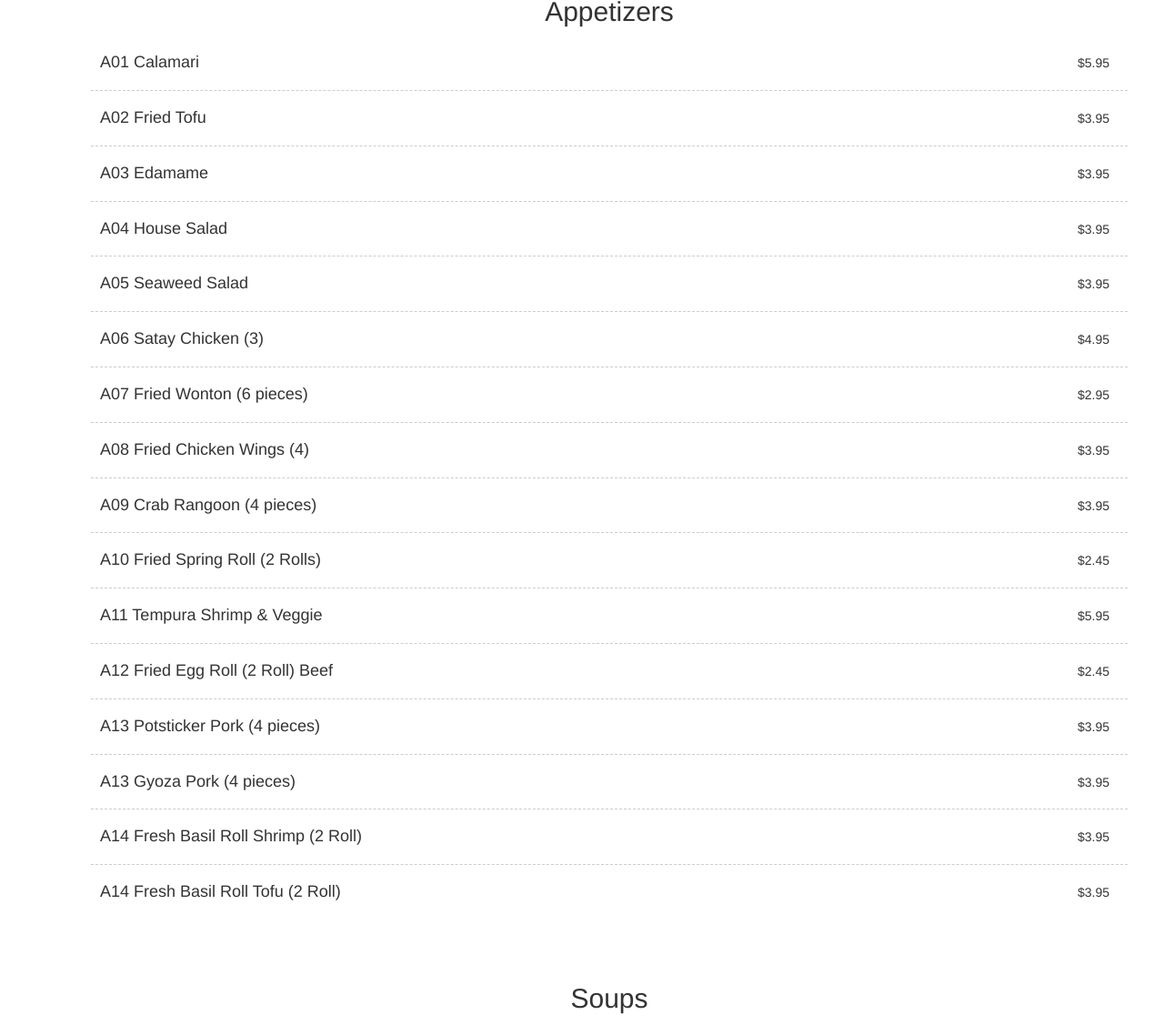
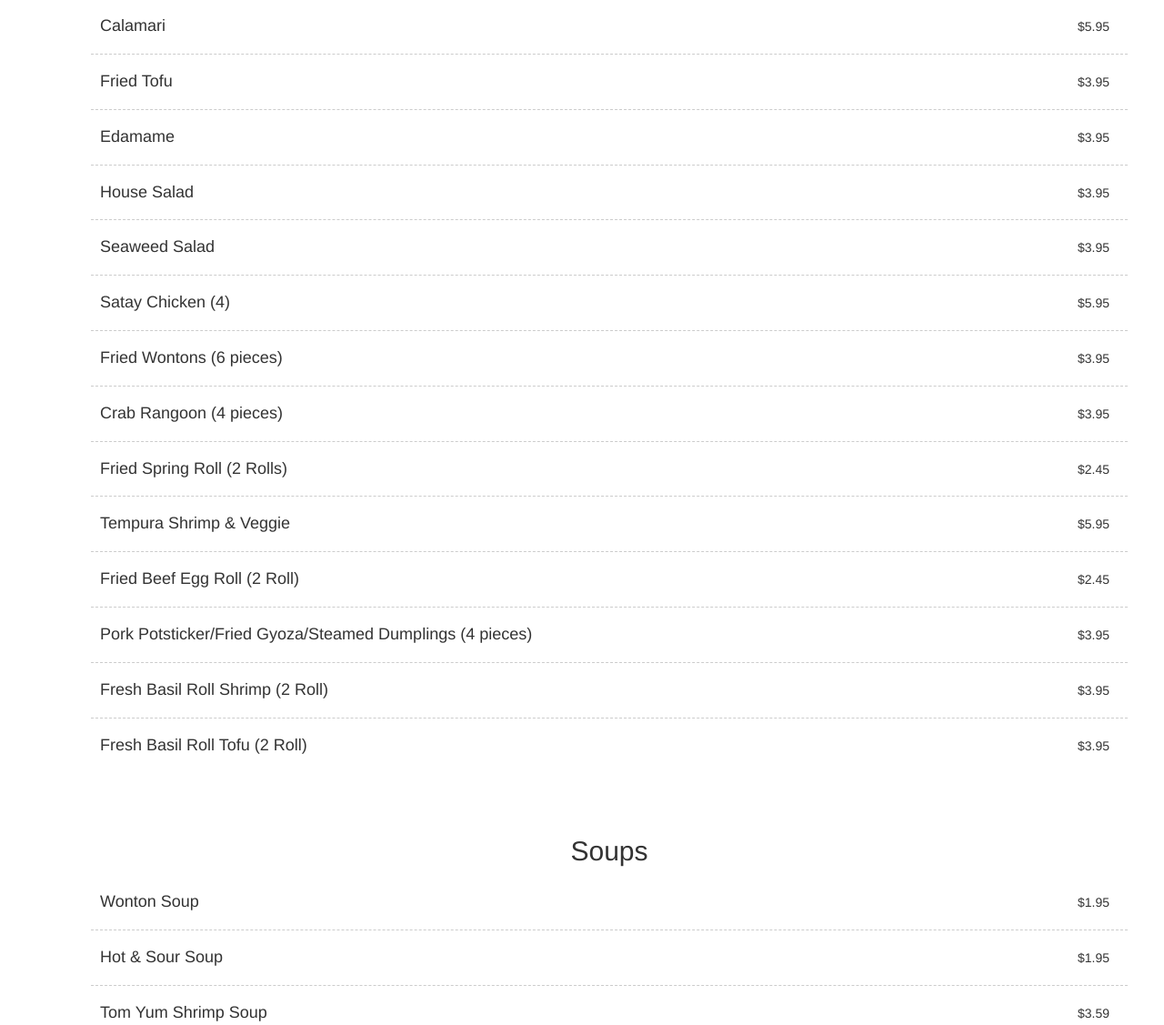
Before and after one commit to anuragbanerjee/AthensWokWebsite, a plain HTML site: page index.html in a window 1280 px wide. Shown: the part 864-1991 px from the top of the page at 91% size. Drawn offline with nearby package versions, Linux system fonts and the light colour scheme.

Commit message:
Update to latest menu and improve cover photo text

```diff
--- a/assets/scripts.js
+++ b/assets/scripts.js
@@ -2,244 +2,191 @@ var menu = [
   {
     "category": "Appetizers",
     "entries":[
-      {"name": "A01 Calamari", "price": "5.95"},
-      {"name": "A02 Fried Tofu", "price": "3.95"},
-      {"name": "A03 Edamame", "price": "3.95"},
-      {"name": "A04 House Salad", "price": "3.95"},
-      {"name": "A05 Seaweed Salad", "price": "3.95"},
-      {"name": "A06 Satay Chicken (3)", "price": "4.95"},
-      {"name": "A07 Fried Wonton (6 pieces)", "price": "2.95"},
-      {"name": "A08 Fried Chicken Wings (4)", "price": "3.95"},
-      {"name": "A09 Crab Rangoon (4 pieces)", "price": "3.95"},
-      {"name": "A10 Fried Spring Roll (2 Rolls)", "price": "2.45"},
-      {"name": "A11 Tempura Shrimp & Veggie", "price": "5.95"},
-      {"name": "A12 Fried Egg Roll (2 Roll) Beef", "price": "2.45"},
-      {"name": "A13 Potsticker Pork (4 pieces)", "price": "3.95"},
-      {"name": "A13 Gyoza Pork (4 pieces)", "price": "3.95"},
-      {"name": "A14 Fresh Basil Roll Shrimp (2 Roll)", "price": "3.95"},
-      {"name": "A14 Fresh Basil Roll Tofu (2 Roll)", "price": "3.95"}
+      {"name": "Calamari", "price": "5.95"},
+      {"name": "Fried Tofu", "price": "3.95"},
+      {"name": "Edamame", "price": "3.95"},
+      {"name": "House Salad", "price": "3.95"},
+      {"name": "Seaweed Salad", "price": "3.95"},
+      {"name": "Satay Chicken (4)", "price": "5.95"},
+      {"name": "Fried Wontons (6 pieces)", "price": "3.95"},
+      {"name": "Crab Rangoon (4 pieces)", "price": "3.95"},
+      {"name": "Fried Spring Roll (2 Rolls)", "price": "2.45"},
+      {"name": "Tempura Shrimp & Veggie", "price": "5.95"},
+      {"name": "Fried Beef Egg Roll (2 Roll)", "price": "2.45"},
+      {"name": "Pork Potsticker/Fried Gyoza/Steamed Dumplings (4 pieces)", "price": "3.95"},
+      {"name": "Fresh Basil Roll Shrimp (2 Roll)", "price": "3.95"},
+      {"name": "Fresh Basil Roll Tofu (2 Roll)", "price": "3.95"}
     ]
   },
 
   {
     "category": "Soups",
     "entries": [
-      {"name": "S01 Wonton Soup", "price": "1.59+"},
-      {"name": "S01 Hot & Sour Soup", "price": "1.59+"},
-      {"name": "S03 Tom Yum Shrimp Soup", "price": "2.99+"},
-      {"name": "S03 Coconut Shrimp Soup", "price": "2.99+"},
-      {"name": "S05 Tom Yum Chicken Soup", "price": "1.99+"},
-      {"name": "S05 Coconut Chicken Soup", "price": "1.99+"},
-      {"name": "S07 Miso Soup", "price": "1.95+"},
-      {"name": "S07 Egg Drop Soup", "price": "1.95+"}
+      {"name": "Wonton Soup", "price": "1.95"},
+      {"name": "Hot & Sour Soup", "price": "1.95"},
+      {"name": "Tom Yum Shrimp Soup", "price": "3.59"},
+      {"name": "Coconut Shrimp Soup", "price": "3.59"},
+      {"name": "Tom Yum Chicken Soup", "price": "2.59"},
+      {"name": "Coconut Chicken Soup", "price": "2.59"},
+      {"name": "Miso Soup", "price": "1.95"},
+      {"name": "Egg Drop Soup", "price": "1.95"}
     ]
   },
 
   {
     "category": "Desserts",
     "entries":[
-      {"name": "D02 Fried Banana", "price": "4.95"},
-      {"name": "D05 Curry Pop Pie Apple", "price": "2.95"},
-      {"name": "D06 Cheese Cake", "price": "4.95"},
-      {"name": "D06 Chocolate Cake", "price": "4.95"},
-    ]
-  },
-
-  {
-    "category": "Chinese BBQ",
-    "entries": [
-      {"name": "B01 Pork Rib (Dinner)", "price": "8.95"},
-      {"name": "B02 BBQ Pork (Dinner)", "price": "8.95"},
-      {"name": "B03 Roast Beef (Dinner)", "price": "8.95"},
-      {"name": "B04 Roast Pork (Dinner)", "price": "8.95"},
-      {"name": "B06 Soy Sauce Chicken (Dinner)", "price": "8.95"},
-      {"name": "BBQ Duck (Dinner)", "price": "10.95"}
+      {"name": "Cheesecake", "price": "4.95"},
+      {"name": "Chocolate Cake", "price": "4.95"},
     ]
   },
 
   {
     "category": "Noodle Soup",
     "entries": [
-      {"name": "N01 Pho Beef Soup", "price": "7.95"},
-      {"name": "N02 Chicken in Yellow Noodle Soup", "price": "7.95"},
-      {"name": "N02 Pork in Yellow Noodle Soup", "price": "7.95"},
-      {"name": "N03 Chicken in Wonton & Yellow Noodle Soup", "price": "7.95"},
-      {"name": "N03 Pork in Wonton & Yellow Noodle Soup", "price": "7.95"}
+      {"name": "Pho Beef Soup", "price": "7.95"},
+      {"name": "Chicken in Yellow Noodle Soup", "price": "7.95"},
+      {"name": "Pork in Yellow Noodle Soup", "price": "7.95"},
+      {"name": "Chicken in Wonton & Yellow Noodle Soup", "price": "7.95"},
+      {"name": "Pork in Wonton & Yellow Noodle Soup", "price": "7.95"}
     ]
   },
 
   {
     "category": "Hibachi",
     "entries": [
-      {"name": "L91 Hibachi Veggie (Dinner)", "price": "10.95"},
-      {"name": "L92 Hibachi Shrimp (Dinner)", "price": "14.95"},
-      {"name": "L93 Hibachi Salmon (Dinner)", "price": "14.95"},
-      {"name": "L94 Hibachi Teriyaki Steak (Dinner)", "price": "14.95"},
-      {"name": "L95 Hibachi New York Strip (Dinner)", "price": "14.95"},
-      {"name": "L96 Hibachi Teriyaki Chicken (Dinner)", "price": "12.95"},
-      {"name": "L97 Hibachi Fried Rice (Dinner)", "price": "9.95"},
-      {"name": "L97 Hibachi Beef Fried Rice (Dinner)", "price": "11.95"},
-      {"name": "L97 Hibachi Chicken Fried Rice (Dinner)", "price": "11.95"},
-      {"name": "L97 Hibachi BBQ Pork Fried Rice (Dinner)", "price": "11.95"},
-      {"name": "L97 Hibachi Shrimp Fried Rice (Dinner)", "price": "11.95"}
+      {"name": "Hibachi Shrimp", "price": "14.95"},
+      {"name": "Hibachi Salmon", "price": "14.95"},
+      {"name": "Hibachi Teriyaki Chicken", "price": "12.95"},
+      {"name": "Hibachi Combination", "price": "19.95", "description":"Choose 2 of the following: shrimp, salmon, chicken"},
+      {"name": "Hibachi Fried Rice (Dinner)", "price": "9.95"},
     ]
   },
 
   {
     "category": "Chinese Dinner Entrees",
     "entries": [
-      {"name": "C01 Chicken Fried Rice (Dinner)", "price": "8.95"},
-      {"name": "C01 Pork Fried Rice (Dinner)", "price": "8.95"},
-      {"name": "C01 Beef Fried Rice (Dinner)", "price": "8.95"},
-      {"name": "C01 House Fried Rice (Dinner)", "price": "8.95"},
-      {"name": "C01 Shrimp Fried Rice (Dinner)", "price": "10.95"},
-      {"name": "C02 Moo Goo Gai Pan (Dinner)", "price": "8.95"},
-      {"name": "C03 Teriyaki Chicken (Dinner)", "price": "8.95"},
-      {"name": "C03 Teriyaki Beef (Dinner)", "price": "8.95"},
-      {"name": "C04 Shrimp with Lobster Sauce (Dinner)", "price": "10.95"},
-      {"name": "C05 Spicy Mafu tofu (Dinner)", "price": "8.95"},
-      {"name": "C06 Kung Pao Chicken (Dinner)", "price": "8.95"},
-      {"name": "C06 Kung Pao Beef (Dinner)", "price": "8.95"},
-      {"name": "C07 House Special Noodle with Chicken (Dinner)", "price": "8.95"},
-      {"name": "C07 House Special Noodle with Beef (Dinner)", "price": "8.95"},
-      {"name": "C08 Orange Chicken (Dinner)", "price": "8.95"},
-      {"name": "C09 Pepper Steak (Dinner)", "price": "8.95"},
-      {"name": "C09 Pepper Chicken (Dinner)", "price": "8.95"},
-      {"name": "C10 Beef & Broccoli (Dinner)", "price": "8.95"},
-      {"name": "C10 Chicken & Broccoli (Dinner)", "price": "8.95"},
-      {"name": "C11 General Tao’s Chicken (Dinner)", "price": "8.95"},
-      {"name": "C12 Lomein (Dinner)", "price": "8.95"},
-      {"name": "C13 Mongolian Beef (Dinner)", "price": "8.95"},
-      {"name": "C13 Mongolian Chicken (Dinner)", "price": "8.95"},
-      {"name": "C14 Sesame Chicken (Dinner)", "price": "8.95"},
-      {"name": "C15 Garlic Chicken (Dinner)", "price": "8.95"},
-      {"name": "C15 Garlic Beef (Dinner)", "price": "8.95"},
-      {"name": "C16 Sweet & Sour Chicken (Dinner)", "price": "8.95"},
-      {"name": "C16 Sweet & Sour Shrimp (Dinner)", "price": "10.95"},
-      {"name": "C17 Cashew Nut Chicken (Dinner)", "price": "8.95"},
-      {"name": "C17 Cashew Nut Beef (Dinner)", "price": "8.95"}
+      {"name": "Chicken Fried Rice", "price": "8.95"},
+      {"name": "Pork Fried Rice", "price": "8.95"},
+      {"name": "Beef Fried Rice", "price": "8.95"},
+      {"name": "House Fried Rice", "price": "8.95"},
+      {"name": "Shrimp Fried Rice", "price": "10.95"},
+      {"name": "Moo Goo Gai Pan", "price": "8.95"},
+      {"name": "Teriyaki Chicken", "price": "8.95"},
+      {"name": "Teriyaki Beef", "price": "8.95"},
+      {"name": "Shrimp with Lobster Sauce", "price": "10.95"},
+      {"name": "Spicy Mafu tofu", "price": "8.95"},
+      {"name": "Kung Pao Chicken", "price": "8.95"},
+      {"name": "Kung Pao Beef", "price": "8.95"},
+      {"name": "House Special Noodle with Chicken", "price": "8.95"},
+      {"name": "House Special Noodle with Beef", "price": "8.95"},
+      {"name": "Orange Chicken", "price": "8.95"},
+      {"name": "Pepper Steak", "price": "8.95"},
+      {"name": "Pepper Chicken", "price": "8.95"},
+      {"name": "Beef & Broccoli", "price": "8.95"},
+      {"name": "Chicken & Broccoli", "price": "8.95"},
+      {"name": "General Tao’s Chicken", "price": "8.95"},
+      {"name": "Lomein", "price": "8.95"},
+      {"name": "Mongolian Beef", "price": "8.95"},
+      {"name": "Mongolian Chicken", "price": "8.95"},
+      {"name": "Sesame Chicken", "price": "8.95"},
+      {"name": "Garlic Chicken", "price": "8.95"},
+      {"name": "Garlic Beef", "price": "8.95"},
+      {"name": "Sweet & Sour Chicken", "price": "8.95"},
+      {"name": "Sweet & Sour Shrimp", "price": "10.95"},
+      {"name": "Cashew Nut Chicken", "price": "8.95"},
+      {"name": "Cashew Nut Beef", "price": "8.95"}
     ]
   },
 
   {
     "category": "Thai Dinner Entrees",
     "entries": [
-      {"name": "T01 Thai Fried Rice (Dinner)", "price": "8.95"},
-      {"name": "T02 Pad See U (Dinner)", "price": "8.95"},
-      {"name": "T03 Pad Basil (Dinner)", "price": "8.95"},
-      {"name": "T04 Pad Pik Pow (Dinner)", "price": "8.95"},
-      {"name": "T05 Pad Pik Khing (Dinner)", "price": "8.95"},
-      {"name": "T06 Basil Fried Rice (Dinner)", "price": "8.95"},
-      {"name": "T08 Panang Curry (Dinner)", "price": "8.95"},
-      {"name": "T08 Green Curry (Dinner)", "price": "8.95"},
-      {"name": "T08 Yellow Curry (Dinner)", "price": "8.95"},
-      {"name": "T08 Masaman Curry (Dinner)", "price": "8.95"},
-      {"name": "T10 Pad Thai (Dinner)", "price": "8.95"},
-      {"name": "T11 Larb Chicken (Dinner)", "price": "8.95"},
-      {"name": "T11 Larb Pork (Dinner)", "price": "8.95"},
-      {"name": "T11 Larb Beef (Dinner)", "price": "8.95"},
-      {"name": "T12 Pad Kee Mao (Dinner)", "price": "8.95"}
+      {"name": "Thai Fried Rice (Dinner)", "price": "8.95"},
+      {"name": "Pad See U (Dinner)", "price": "8.95"},
+      {"name": "Pad Basil (Dinner)", "price": "8.95"},
+      {"name": "Pad Pik Pow (Dinner)", "price": "8.95"},
+      {"name": "Pad Pik Khing (Dinner)", "price": "8.95"},
+      {"name": "Basil Fried Rice (Dinner)", "price": "8.95"},
+      {"name": "Panang Curry (Dinner)", "price": "8.95"},
+      {"name": "Green Curry (Dinner)", "price": "8.95"},
+      {"name": "Yellow Curry (Dinner)", "price": "8.95"},
+      {"name": "Masaman Curry (Dinner)", "price": "8.95"},
+      {"name": "Pad Thai (Dinner)", "price": "8.95"},
+      {"name": "Larb Chicken (Dinner)", "price": "8.95"},
+      {"name": "Larb Pork (Dinner)", "price": "8.95"},
+      {"name": "Larb Beef (Dinner)", "price": "8.95"},
+      {"name": "Pad Kee Mao (Dinner)", "price": "8.95"}
     ]
   },
 
   {
     "category": "Chef's Special",
     "entries": [
-      {"name": "SF01 Spicy Garlic", "price": "11.59"},
-      {"name": "SF02 Hot Pot Fish", "price": "12.95"},
-      {"name": "SF02 Hot Pot House", "price": "11.59"},
-      {"name": "SF02 Hot Pot Seafood", "price": "13.59"},
-      {"name": "SF03 Pad Basil", "price": "11.59"},
-      {"name": "SF04 Pan Fried Noodle Seafood", "price": "13.59"},
-      {"name": "SF04 Pan Fried Noodle House", "price": "11.59"},
-      {"name": "SF05 Lomein Seafood", "price": "13.59"},
-      {"name": "SF05 Lomein House", "price": "11.59"},
-      {"name": "SF06 Panang Curry", "price": "11.59"},
-      {"name": "SF06 Green Curry", "price": "11.59"},
-      {"name": "SF06 Yellow Curry", "price": "11.59"},
-      {"name": "SF06 Masaman Curry", "price": "11.59"}
-    ]
-  },
-
-  {
-    "category": "Hibachi Lunch Menu",
-    "entries": [
-      {"name": "L91 Hibachi Veggie (Lunch)", "price": "6.95"},
-      {"name": "L92 Hibachi Shrimp (Lunch)", "price": "7.95"},
-      {"name": "L93 Hibachi Salmon (Lunch)", "price": "7.95"},
-      {"name": "L94 Hibachi Teriyaki Steak (Lunch)", "price": "7.95"},
-      {"name": "L95 Hibachi New York Strip (Lunch)", "price": "7.95"},
-      {"name": "L96 Hibachi Teriyaki Chicken (Lunch)", "price": "6.95"},
-      {"name": "L97 Hibachi Fried Rice (Lunch)", "price": "6.95"}
+      {"name": "Spicy Garlic", "price": "11.59"},
+      {"name": "Hot Pot Fish", "price": "12.95"},
+      {"name": "Hot Pot House", "price": "11.59"},
+      {"name": "Hot Pot Seafood", "price": "13.59"},
+      {"name": "Pad Basil Seafood", "price": "11.59"},
+      {"name": "Pan Fried Noodle Seafood", "price": "13.59"},
+      {"name": "Lomein Seafood", "price": "13.59"},
     ]
   },
 
   {
     "category": "Chinese Lunch Menu",
     "entries": [
-      {"name": "C01 Chicken Fried Rice (Lunch)", "price": "6.95"},
-      {"name": "C01 Pork Fried Rice (Lunch)", "price": "6.95"},
-      {"name": "C01 Beef Fried Rice (Lunch)", "price": "6.95"},
-      {"name": "C01 House Fried Rice (Lunch)", "price": "6.95"},
-      {"name": "C01 Shrimp Fried Rice (Lunch)", "price": "7.95"},
-      {"name": "C02 Moo Goo Gai Pan (Lunch)", "price": "6.95"},
-      {"name": "C03 Teriyaki Chicken (Lunch)", "price": "6.95"},
-      {"name": "C03 Teriyaki Beef (Lunch)", "price": "6.95"},
-      {"name": "C04 Shrimp with Lobster Sauce (Lunch)", "price": "7.95"},
-      {"name": "C05 Spicy Mafu tofu (Lunch)", "price": "6.95"},
-      {"name": "C06 Kung Pao Chicken (Lunch)", "price": "6.95"},
-      {"name": "C06 Kung Pao Beef (Lunch)", "price": "6.95"},
-      {"name": "C07 House Special Noodle with Chicken (Lunch)", "price": "6.95"},
-      {"name": "C07 House Special Noodle with Beef (Lunch)", "price": "6.95"},
-      {"name": "C08 Orange Chicken (Lunch)", "price": "6.95"},
-      {"name": "C09 Pepper Steak (Lunch)", "price": "6.95"},
-      {"name": "C09 Pepper Chicken (Lunch)", "price": "6.95"},
-      {"name": "C10 Beef & Broccoli (Lunch)", "price": "6.95"},
-      {"name": "C10 Chicken & Broccoli (Lunch)", "price": "6.95"},
-      {"name": "C11 General Tao’s Chicken (Lunch)", "price": "6.95"},
-      {"name": "C12 Lomein (Lunch)", "price": "6.95"},
-      {"name": "C13 Mongolian Beef (Lunch)", "price": "6.95"},
-      {"name": "C13 Mongolian Chicken (Lunch)", "price": "6.95"},
-      {"name": "C14 Sesame Chicken (Lunch)", "price": "6.95"},
-      {"name": "C15 Garlic Chicken (Lunch)", "price": "6.95"},
-      {"name": "C15 Garlic Beef (Lunch)", "price": "6.95"},
-      {"name": "C16 Sweet & Sour Chicken (Lunch)", "price": "6.95"},
-      {"name": "C16 Sweet & Sour Shrimp (Lunch)", "price": "7.95"},
-      {"name": "C17 Cashew Nut Chicken (Lunch)", "price": "6.95"},
-      {"name": "C17 Cashew Nut Beef (Lunch)", "price": "6.95"}
-    ]
-  },
-
-  {
-    "category": "Chinese BBQ Lunch Menu",
-    "entries": [
-      {"name": "B01 Pork Rib (Lunch)", "price": "6.95"},
-      {"name": "B02 BBQ Pork (Lunch)", "price": "6.95"},
-      {"name": "B03 Roast Beef (Lunch)", "price": "6.95"},
-      {"name": "B04 Roast Pork (Lunch)", "price": "6.95"},
-      {"name": "B06 Soy Sauce Chicken (Lunch)", "price": "6.95"},
-      {"name": "BBQ Duck (Lunch)", "price": "7.95"}
+      {"name": "Chicken Fried Rice", "price": "6.95"},
+      {"name": "Pork Fried Rice", "price": "6.95"},
+      {"name": "Beef Fried Rice", "price": "6.95"},
+      {"name": "House Fried Rice", "price": "6.95"},
+      {"name": "Shrimp Fried Rice", "price": "7.95"},
+      {"name": "Moo Goo Gai Pan", "price": "6.95"},
+      {"name": "Teriyaki Chicken", "price": "6.95"},
+      {"name": "Teriyaki Beef", "price": "6.95"},
+      {"name": "Shrimp with Lobster Sauce", "price": "7.95"},
+      {"name": "Spicy Mafu tofu", "price": "6.95"},
+      {"name": "Kung Pao Chicken", "price": "6.95"},
+      {"name": "Kung Pao Beef", "price": "6.95"},
+      {"name": "House Special Noodle with Chicken", "price": "6.95"},
+      {"name": "House Special Noodle with Beef", "price": "6.95"},
+      {"name": "Orange Chicken", "price": "6.95"},
+      {"name": "Pepper Steak", "price": "6.95"},
+      {"name": "Pepper Chicken", "price": "6.95"},
+      {"name": "Beef & Broccoli", "price": "6.95"},
+      {"name": "Chicken & Broccoli", "price": "6.95"},
+      {"name": "General Tao’s Chicken", "price": "6.95"},
+      {"name": "Lomein", "price": "6.95"},
+      {"name": "Mongolian Beef", "price": "6.95"},
+      {"name": "Mongolian Chicken", "price": "6.95"},
+      {"name": "Sesame Chicken", "price": "6.95"},
+      {"name": "Garlic Chicken", "price": "6.95"},
+      {"name": "Garlic Beef", "price": "6.95"},
+      {"name": "Sweet & Sour Chicken", "price": "6.95"},
+      {"name": "Sweet & Sour Shrimp", "price": "7.95"},
+      {"name": "Cashew Nut Chicken", "price": "6.95"},
+      {"name": "Cashew Nut Beef", "price": "6.95"}
     ]
   },
 
   {
     "category": "Thai Lunch Menu",
     "entries": [
-      {"name": "T01 Thai Fried Rice (Lunch)", "price": "6.95"},
-      {"name": "T02 Pad See U (Lunch)", "price": "6.95"},
-      {"name": "T03 Pad Basil (Lunch)", "price": "6.95"},
-      {"name": "T04 Pad Pik Pow (Lunch)", "price": "6.95"},
-      {"name": "T05 Pad Pik Khing (Lunch)", "price": "6.95"},
-      {"name": "T06 Basil Fried Rice (Lunch)", "price": "6.95"},
-      {"name": "T08 Panang Curry (Lunch)", "price": "6.95"},
-      {"name": "T08 Green Curry (Lunch)", "price": "6.95"},
-      {"name": "T08 Yellow Curry (Lunch)", "price": "6.95"},
-      {"name": "T08 Masaman Curry (Lunch)", "price": "6.95"},
-      {"name": "T10 Pad Thai (Lunch)", "price": "6.95"},
-      {"name": "T11 Larb Chicken (Lunch)", "price": "6.95"},
-      {"name": "T11 Larb Pork (Lunch)", "price": "6.95"},
-      {"name": "T11 Larb Beef (Lunch)", "price": "6.95"},
-      {"name": "T12 Pad Kee Mao (Lunch)", "price": "6.95"}
+      {"name": "Thai Fried Rice", "price": "6.95"},
+      {"name": "Pad See U", "price": "6.95"},
+      {"name": "Pad Basil", "price": "6.95"},
+      {"name": "Pad Pik Pow", "price": "6.95"},
+      {"name": "Pad Pik Khing", "price": "6.95"},
+      {"name": "Basil Fried Rice", "price": "6.95"},
+      {"name": "Panang Curry", "price": "6.95"},
+      {"name": "Green Curry", "price": "6.95"},
+      {"name": "Yellow Curry", "price": "6.95"},
+      {"name": "Masaman Curry", "price": "6.95"},
+      {"name": "Pad Thai", "price": "6.95"},
+      {"name": "Larb Chicken", "price": "6.95"},
+      {"name": "Larb Pork", "price": "6.95"},
+      {"name": "Larb Beef", "price": "6.95"},
+      {"name": "Pad Kee Mao", "price": "6.95"}
     ]
   }
 ];
```
Also changed, not shown: assets/styles.css (+18 -1 lines), index.html (+8 -1 lines).
